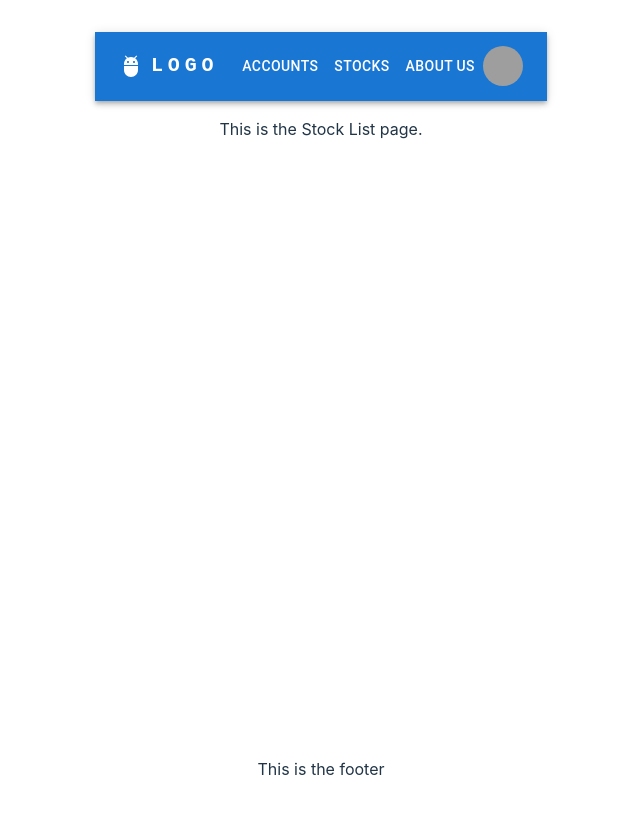
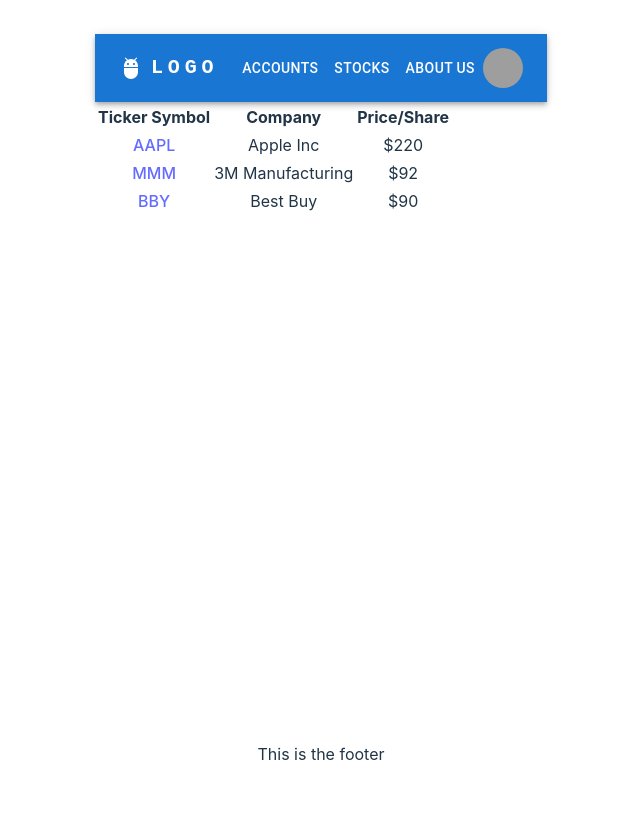
Before and after one commit to kdiggety/hi-js-ui, a React (Vite) app: page /stocks in a window 1280 px wide. Shown: the whole page, without its empty margins (319-959 px from the left). Built offline with nearby package versions, Linux system fonts and the light colour scheme; grey boxes are pictures that could not be loaded.

Commit message:
Working stocks links and page

```diff
--- a/src/pages/Landing.jsx
+++ b/src/pages/Landing.jsx
@@ -187,7 +187,7 @@
     }
 
     return (
-        <Container maxWidth={'lg'}>
+        <Container maxWidth={"xl"}>
             {Header()}
             <div style={{height: "80vh"}}>
                 <Routes>
--- a/src/pages/stocks/StockList.jsx
+++ b/src/pages/stocks/StockList.jsx
@@ -1,7 +1,49 @@
+import {useState} from "react";
+import {Link} from "react-router-dom";
+
 const StockList = function () {
-    return <>
-        <p>This is the Stock List page.</p>
-    </>
+    const [stocks, setStocks] = useState([
+        {symbol: "AAPL", descrption: "Apple Inc", pricePerShare: "$220"},
+        {symbol: "MMM", descrption: "3M Manufacturing", pricePerShare: "$92"},
+        {symbol: "BBY", descrption: "Best Buy", pricePerShare: "$90"},
+    ])
+
+    return (
+        <>
+            {
+                stocks.length === 0 ?
+                    ("No stocks"):
+                    (
+                        <table>
+                            <thead>
+                            <tr>
+                                <th>Ticker Symbol</th>
+                                <th>Company</th>
+                                <th>Price/Share</th>
+                            </tr>
+                            </thead>
+                            <tbody>
+                            {
+                                stocks.map(stock =>
+                                    (
+                                        <tr key={stock.symbol}>
+                                            <td>
+                                                <Link to={`stock/${stock.symbol}`}>
+                                                    {stock.symbol}
+                                                </Link>
+                                            </td>
+                                            <td>{stock.descrption}</td>
+                                            <td>{stock.pricePerShare}</td>
+                                        </tr>
+                                    )
+                                )
+                            }
+                            </tbody>
+                        </table>
+                    )
+            }
+        </>
+    )
 }
 
 export default StockList
```
